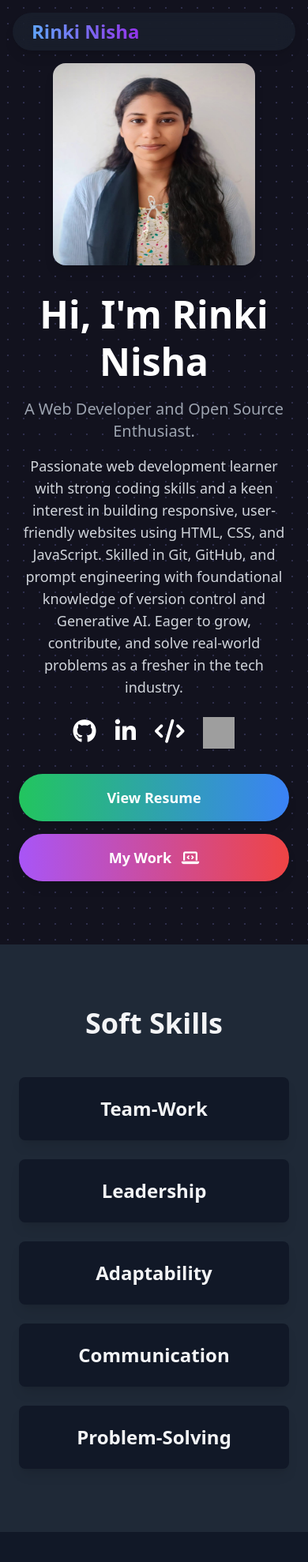
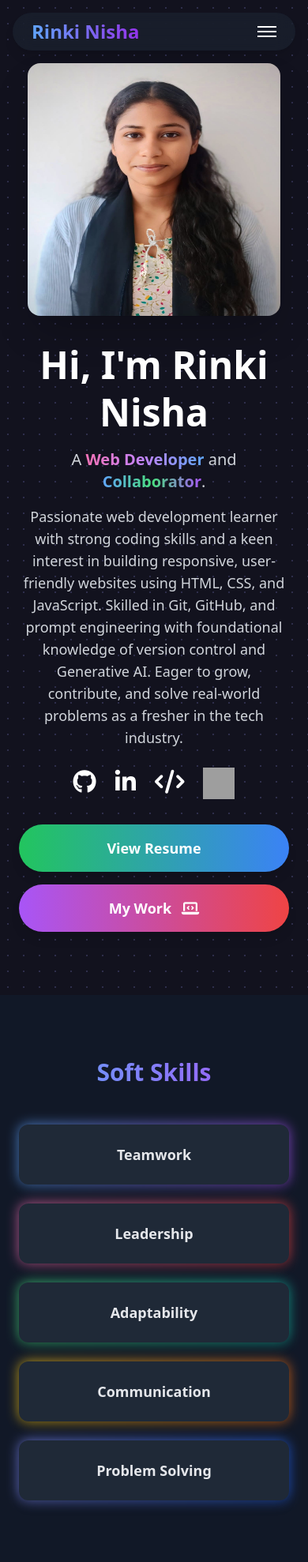
Before and after one commit to Rinki9999/portfolio_me, a plain HTML site: page index.html in a window 390 px wide. Shown: the top 1978 px of the page at 79% size. Drawn offline with nearby package versions, Linux system fonts and the light colour scheme; grey boxes are pictures that could not be loaded.

Commit message:
updated Soft skills section and hero section

```diff
--- a/index.html
+++ b/index.html
@@ -167,7 +167,11 @@
     <!-- Header & Navigation -->
     <header id="header" class="sticky-navbar p-4">
   <nav class="container mx-auto px-6 py-2 flex justify-between items-center bg-gray-800/50 backdrop-blur-md rounded-full shadow-lg">
+
+    <!-- Logo -->
     <a href="#" class="text-2xl font-bold text-transparent bg-clip-text bg-gradient-to-r from-blue-400 to-purple-600">Rinki Nisha</a>
+
+    <!-- Desktop Links -->
     <div class="hidden md:flex space-x-6 items-center">
       <a href="#hero" class="text-gray-300 hover:text-white transition-colors duration-300">About</a>
       <a href="#soft-skills" class="text-gray-300 hover:text-white transition-colors duration-300">Soft Skills</a>
@@ -176,8 +180,28 @@
       <a href="#experience" class="text-gray-300 hover:text-white transition-colors duration-300">Experience</a>
       <a href="#contact" class="text-gray-300 hover:text-white transition-colors duration-300">Contact</a>
     </div>
+
+    <!-- Hamburger (Mobile) -->
+    <button id="menu-btn" class="md:hidden flex flex-col space-y-1 focus:outline-none transition-all duration-300">
+      <span class="w-6 h-0.5 bg-white transition-all duration-300"></span>
+      <span class="w-6 h-0.5 bg-white transition-all duration-300"></span>
+      <span class="w-6 h-0.5 bg-white transition-all duration-300"></span>
+    </button>
   </nav>
+
+  <!-- Mobile Menu -->
+  <div id="mobile-menu" class="hidden md:hidden bg-gray-800/90 rounded-lg mt-2 mx-6 shadow-lg">
+    <ul class="flex flex-col space-y-4 py-6 text-center">
+      <li><a href="#hero" class="block text-gray-300 hover:text-white transition">About</a></li>
+      <li><a href="#soft-skills" class="block text-gray-300 hover:text-white transition">Soft Skills</a></li>
+      <li><a href="#skills" class="block text-gray-300 hover:text-white transition">Tech-Skills</a></li>
+      <li><a href="#projects" class="block text-gray-300 hover:text-white transition">Projects</a></li>
+      <li><a href="#experience" class="block text-gray-300 hover:text-white transition">Experience</a></li>
+      <li><a href="#contact" class="block text-gray-300 hover:text-white transition">Contact</a></li>
+    </ul>
+  </div>
 </header>
+
 
     <main>
         <!-- Hero Section (Updated to include about me details) -->
@@ -185,12 +209,18 @@
             <div class="container mx-auto px-6">
                 <div class="flex flex-col md:flex-row items-center justify-center md:space-x-12 animate-fadeInDown">
                     <!-- Your profile picture with the new animation class and a unique ID -->
-<img src="rinkiphoto.jpeg" id="profile-picture" alt="Profile Picture" class="profile-pic w-64 h-64 rounded-2xl shadow-lg mb-8 md:mb-0 transform hover:scale-110 transition-transform duration-300">                    <div class="max-w-xl text-lg text-gray-300 text-center md:text-left">
+<img src="rinkiphoto.jpeg"
+     id="profile-picture"
+     alt="Profile Picture"
+     class="profile-pic w-80 h-80 rounded-2xl shadow-2xl mb-8 md:mb-0 transform hover:scale-110 hover:rotate-3 transition-transform duration-500">
+<div class="max-w-xl text-lg text-gray-300 text-center md:text-left">
                         <h1 class="text-5xl md:text-6xl font-extrabold text-white leading-tight">
                             Hi, I'm Rinki Nisha
                         </h1>
-                        <p class="mt-4 text-xl md:text-2xl text-gray-400">A Web Developer and Open Source Enthusiast.</p>
-                        <p class="mt-4 text-gray-300">Passionate web development learner with strong coding skills and a keen interest in building responsive, user-friendly websites using HTML, CSS, and JavaScript. Skilled in Git, GitHub, and prompt engineering with foundational knowledge of version control and Generative AI. Eager to grow, contribute, and solve real-world problems as a fresher in the tech industry.</p>
+<p class="mt-4 text-xl md:text-2xl text-gray-300">
+  A <span class="text-transparent bg-clip-text bg-gradient-to-r from-pink-400 via-purple-400 to-blue-400 font-bold">Web Developer</span> and
+  <span id="changing-word" class="text-transparent bg-clip-text bg-gradient-to-r from-blue-400 via-green-400 to-purple-500 font-bold"></span>.
+</p>                      <p class="mt-4 text-gray-300">Passionate web development learner with strong coding skills and a keen interest in building responsive, user-friendly websites using HTML, CSS, and JavaScript. Skilled in Git, GitHub, and prompt engineering with foundational knowledge of version control and Generative AI. Eager to grow, contribute, and solve real-world problems as a fresher in the tech industry.</p>
 
                         <!-- Social Media Links -->
                         <div class="flex justify-center md:justify-start space-x-6 mt-6">
@@ -227,28 +257,64 @@
         </section>
 
         <!-- Soft Skills Section -->
-        <section id="soft-skills" class="py-20 bg-gray-800">
+        <section id="soft-skills" class="py-20 bg-gray-900">
   <div class="container mx-auto px-6">
-                <h2 class="text-4xl font-bold text-center mb-12">Soft Skills</h2>
-                <div class="grid grid-cols-1 sm:grid-cols-2 md:grid-cols-3 gap-6 max-w-4xl mx-auto">
-                    <div class="bg-gray-900 rounded-lg p-6 text-center shadow-lg transform hover:scale-105 transition-all duration-300 card-animate" style="animation-delay: 0s;">
-                        <h3 class="text-2xl font-bold">Team-Work</h3>
+    <h2 class="text-3xl font-bold text-center mb-12 text-transparent bg-clip-text bg-gradient-to-r from-blue-400 to-purple-500">
+      Soft Skills
+    </h2>
+
+    <div class="grid grid-cols-1 sm:grid-cols-2 md:grid-cols-3 gap-6 max-w-5xl mx-auto">
+
+      <!-- Card -->
+      <div class="relative group">
+        <div class="absolute inset-0 rounded-xl bg-gradient-to-r from-blue-400 to-purple-500 opacity-75 blur group-hover:opacity-100 transition duration-300"></div>
+        <div class="relative bg-gray-800 rounded-xl p-6 text-center shadow-lg">
+          <h3 class="text-lg font-semibold text-gray-200 group-hover:text-white transition duration-300">
+            Teamwork
+          </h3>
         </div>
-                    <div class="bg-gray-900 rounded-lg p-6 text-center shadow-lg transform hover:scale-105 transition-all duration-300 card-animate" style="animation-delay: 0.2s;">
-                        <h3 class="text-2xl font-bold">Leadership</h3>
       </div>
-                    <div class="bg-gray-900 rounded-lg p-6 text-center shadow-lg transform hover:scale-105 transition-all duration-300 card-animate" style="animation-delay: 0.4s;">
-                        <h3 class="text-2xl font-bold">Adaptability</h3>
+
+      <div class="relative group">
+        <div class="absolute inset-0 rounded-xl bg-gradient-to-r from-pink-400 to-red-500 opacity-75 blur group-hover:opacity-100 transition duration-300"></div>
+        <div class="relative bg-gray-800 rounded-xl p-6 text-center shadow-lg">
+          <h3 class="text-lg font-semibold text-gray-200 group-hover:text-white transition duration-300">
+            Leadership
+          </h3>
         </div>
-                    <div class="bg-gray-900 rounded-lg p-6 text-center shadow-lg transform hover:scale-105 transition-all duration-300 card-animate" style="animation-delay: 0.6s;">
-                        <h3 class="text-2xl font-bold">Communication</h3>
       </div>
-                    <div class="bg-gray-900 rounded-lg p-6 text-center shadow-lg transform hover:scale-105 transition-all duration-300 card-animate" style="animation-delay: 0.8s;">
-                        <h3 class="text-2xl font-bold">Problem-Solving </h3>
+
+      <div class="relative group">
+        <div class="absolute inset-0 rounded-xl bg-gradient-to-r from-green-400 to-teal-500 opacity-75 blur group-hover:opacity-100 transition duration-300"></div>
+        <div class="relative bg-gray-800 rounded-xl p-6 text-center shadow-lg">
+          <h3 class="text-lg font-semibold text-gray-200 group-hover:text-white transition duration-300">
+            Adaptability
+          </h3>
         </div>
+      </div>
+
+      <div class="relative group">
+        <div class="absolute inset-0 rounded-xl bg-gradient-to-r from-yellow-400 to-orange-500 opacity-75 blur group-hover:opacity-100 transition duration-300"></div>
+        <div class="relative bg-gray-800 rounded-xl p-6 text-center shadow-lg">
+          <h3 class="text-lg font-semibold text-gray-200 group-hover:text-white transition duration-300">
+            Communication
+          </h3>
+        </div>
+      </div>
+
+      <div class="relative group">
+        <div class="absolute inset-0 rounded-xl bg-gradient-to-r from-indigo-400 to-blue-600 opacity-75 blur group-hover:opacity-100 transition duration-300"></div>
+        <div class="relative bg-gray-800 rounded-xl p-6 text-center shadow-lg">
+          <h3 class="text-lg font-semibold text-gray-200 group-hover:text-white transition duration-300">
+            Problem Solving
+          </h3>
+        </div>
+      </div>
+
     </div>
   </div>
 </section>
+
 
         <!-- Technical Skills Section -->
         <section id="skills" class="py-20 bg-gray-900">
@@ -518,17 +584,27 @@
                     <!-- Education -->
               <div class="bg-gray-900 rounded-lg p-6 shadow-lg transform hover:scale-105 transition-all duration-300">
   <h3 class="text-2xl font-bold mb-4">Education</h3>
-                        <p class="text-gray-400 mt-2">NavGurukul Foundation Social Welfare</p>
-                        <p class="text-gray-500 text-sm">Web Development Certificate Course | June 2024 - Present</p>
-                        <ul class="list-disc list-inside text-gray-300 mt-2 space-y-1">
-                            <li>Pursuing comprehensive training in
-software engineering with a focus on
-Problem solving skills and web
-development.</li>
+
+  <!-- NavGurukul -->
+  <div class="mb-6">
+    <p class="text-gray-400 font-semibold">NavGurukul Foundation Social Welfare</p>
+    <p class="text-gray-500 text-sm mb-2">Web Development Certificate Course | June 2024 - Present</p>
+    <ul class="list-disc list-inside text-gray-300 space-y-1">
+      <li>Pursuing comprehensive training in software engineering</li>
+      <li>Focus on problem-solving skills and web development</li>
     </ul>
-                        <p class="text-gray-400 mt-4">Purnia University</p>
-                        <p class="text-gray-500 text-sm">Bachelor of Arts | 2020-2023</p>
   </div>
+
+  <!-- Divider -->
+  <div class="border-t border-gray-700 my-4"></div>
+
+  <!-- Purnia University -->
+  <div>
+    <p class="text-gray-400 font-semibold">Purnia University</p>
+    <p class="text-gray-500 text-sm mb-2">Bachelor of Arts | 2020 - 2023</p>
+  </div>
+</div>
+
                     <!-- Certifications with Button -->
                     <div class="bg-gray-900 rounded-lg p-6 shadow-lg transform hover:scale-105 transition-all duration-300 flex flex-col items-center justify-center text-center">
                         <h3 class="text-2xl font-bold mb-4">Certifications</h3>
@@ -547,7 +623,7 @@ development.</li>
                 <h2 class="text-4xl font-bold text-center mb-12">Get in Touch</h2>
                 <div class="max-w-2xl mx-auto">
                     <p class="text-lg text-gray-300 text-center mb-8">Feel free to reach out for collaborations or just to say hi!</p>
-                    <form action="mailto:rinkinisha24@navgurukul.org" method="post" enctype="text/plain" class="space-y-6">
+                    <form action="https://formspree.io/f/xovnzolr" method="post"  class="space-y-6">
                         <div>
                             <label for="name" class="block text-gray-400 mb-2">Name</label>
                             <input type="text" id="name" name="name" class="w-full px-4 py-3 bg-gray-800 border border-gray-700 rounded-lg focus:outline-none focus:ring-2 focus:ring-blue-500 text-gray-100" placeholder="Your Name" required>
@@ -580,14 +656,12 @@ development.</li>
 
                 <!-- Contact Info -->
                 <div class="flex flex-col md:flex-row justify-center items-center md:space-x-12 space-y-6 md:space-y-0 text-white mb-10">
-                    <a href="mailto:rinkinisha24@navgurukul.org" class="flex items-center space-x-3 hover:text-blue-400 transition-colors duration-300">
                         <i class="fas fa-envelope text-xl"></i>
                         <span>rinkinisha24@navgurukul.org</span>
-                    </a>
-                    <a href="tel:+919999999999" class="flex items-center space-x-3 hover:text-blue-400 transition-colors duration-300">
+
                         <i class="fas fa-phone-alt text-xl"></i>
                         <span>+91- 7654164893</span>
-                    </a>
+
                     <div class="flex items-center space-x-3">
                         <i class="fas fa-location-dot text-xl"></i>
                         <span>Kishanganj, Bihar, India</span>
@@ -610,7 +684,7 @@ development.</li>
 
                 <!-- Copyright -->
                 <p class="text-sm">
-                    &copy; 2024 Rinki Nisha. All rights reserved.
+                    &copy; 2025 Rinki Nisha | Crafted with ❤️ , Code , Chai & lot of Debugging.
                 </p>
             </div>
         </footer>
@@ -725,6 +799,42 @@ development.</li>
     duration: 1000, // animation speed
     once: false,    // repeat on every scroll
   });
+
+ const words = ["Open Source Enthusiast", "Communicator", "Collaborator", "Innovator"];
+  let index = 0;
+
+  function changeWord() {
+    const wordElement = document.getElementById("changing-word");
+    wordElement.textContent = words[index];
+    index = (index + 1) % words.length;
+  }
+
+  // Initial word
+  changeWord();
+
+  // Change every 2.5 seconds
+  setInterval(changeWord, 2500);
+
+
+
+    const menuBtn = document.getElementById('menu-btn');
+  const mobileMenu = document.getElementById('mobile-menu');
+  const bars = menuBtn.querySelectorAll('span');
+
+  menuBtn.addEventListener('click', () => {
+    mobileMenu.classList.toggle('hidden');
+    mobileMenu.classList.toggle('flex');
+
+    // Hamburger to X animation
+    bars[0].classList.toggle('rotate-45');
+    bars[0].classList.toggle('translate-y-2');
+
+    bars[1].classList.toggle('opacity-0');
+
+    bars[2].classList.toggle('-rotate-45');
+    bars[2].classList.toggle('-translate-y-2');
+  });
+
     </script>
 
 </body>
```
Lines whose indentation alone changed are shown as unchanged.
